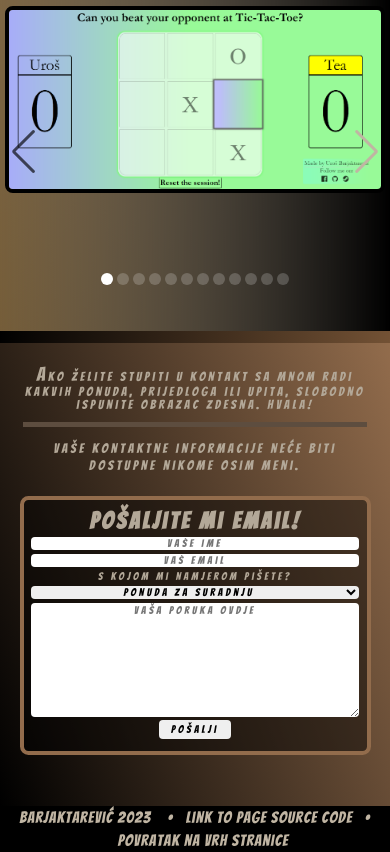
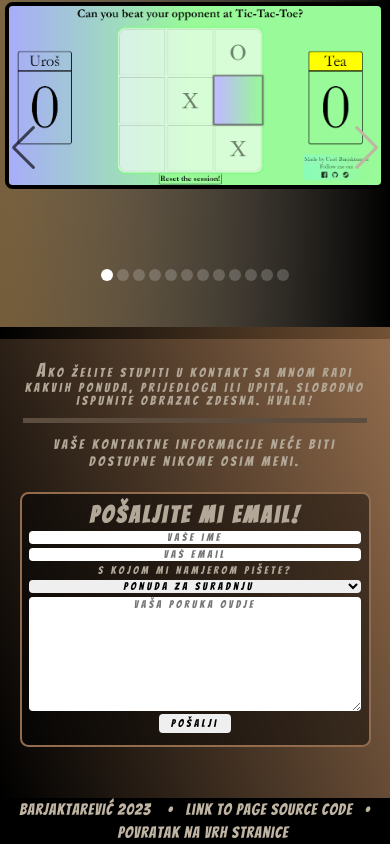
Before and after one commit to Barjaktarevic/Barjaktarevic.github.io, a website: page index.html in a window 390 px wide. Shown: the part 2491-3343 px from the top of the page. Drawn offline with nearby package versions, Linux system fonts and the light colour scheme; no server answers.

Commit message:
final css change (normalized border width)

```diff
--- a/styles.css
+++ b/styles.css
@@ -640,6 +640,7 @@ footer a:hover {
 
     .skills-text {
         font-size: 4.2vw;
+        border: 2px solid rgba(0, 0, 0, 0.45);
     }
 
     .section {
@@ -701,7 +702,7 @@ footer a:hover {
         width: 100%;
         padding: 2vmin;
         background-color: rgba(0, 0, 0, 0.45);
-        border: 4px solid rgb(146, 108, 76);
+        border: 2px solid rgb(146, 108, 76);
         border-radius: 1vh;
     }
 
```
